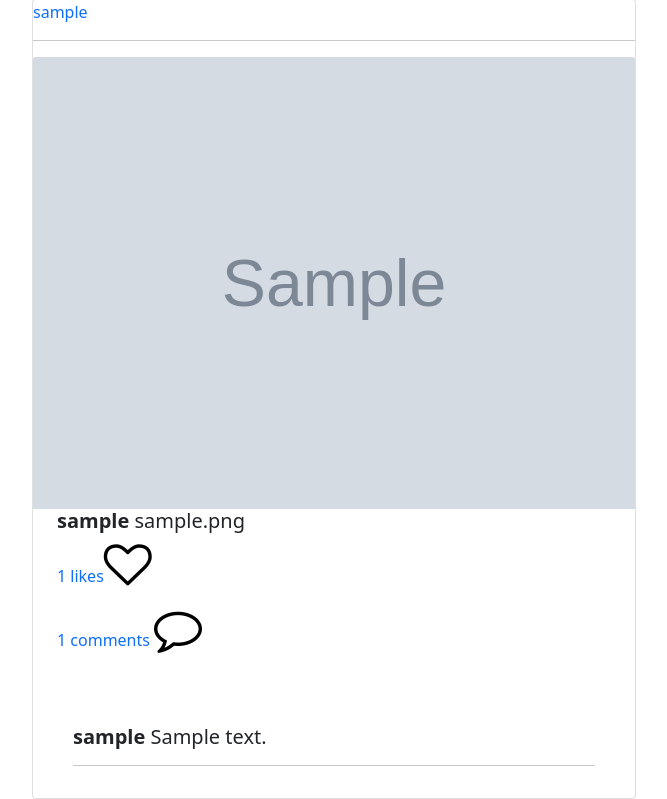
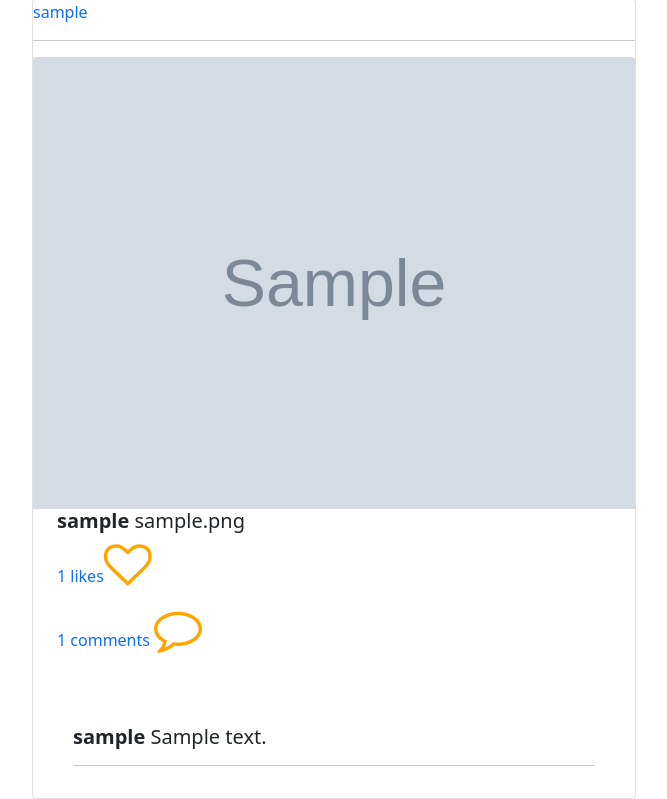
Before and after one commit to Esther-Anyona/instashot, a Django app: page / in a window 1280 px wide. Shown: the part 78-877 px from the top of the page, without its empty margins (306-973 px from the left). Run offline with Django 4.2, Linux system fonts and the light colour scheme; a user stored in the database is signed in; tables that the repository leaves empty hold one stand-in row (values such as "Sample post"); grey boxes marked "Sample" are stand-in pictures; some libraries are stand-ins or nearby versions.

Commit message:
Modify templates

```diff
--- a/insta/templates/home.html
+++ b/insta/templates/home.html
@@ -21,9 +21,9 @@
                     <ul class="list-inline">
                         <li class="list-inline-item">
                             <a href=" {% url 'like' image_id=image.id %}">
-                                <p>{{likes|length}} likes<i class="fa fa-heart-o fa-3x" style="color: black" aria-hidden="true"></i></p>
+                                <p>{{likes|length}} likes<i class="fa fa-heart-o fa-3x" style="color: orange" aria-hidden="true"></i></p>
                             </a>
-                            <a href=" {% url 'comment' image_id=image.id %}"><p class=""> {{image.comment.count}} comments <i class="fa fa-comment-o fa-3x" aria-hidden="true" style="color:black;"></i></p>
+                            <a href=" {% url 'comment' image_id=image.id %}"><p class=""> {{image.comment.count}} comments <i class="fa fa-comment-o fa-3x" aria-hidden="true" style="color:orange;"></i></p>
                             </a>
                         </li>
                     </ul>
@@ -43,7 +43,7 @@
             </div>
             {% empty %}
             <h2>No images. Follow people to see their images</h2>
-            <p><a href= "{% url 'upload_image' %}">Add Image</a></p>
+            <p><a href= "{% url 'upload_image' %}">Add photo</a></p>
             {% endfor %}
         </div>
         <div class="col-md-3"></div>
```
